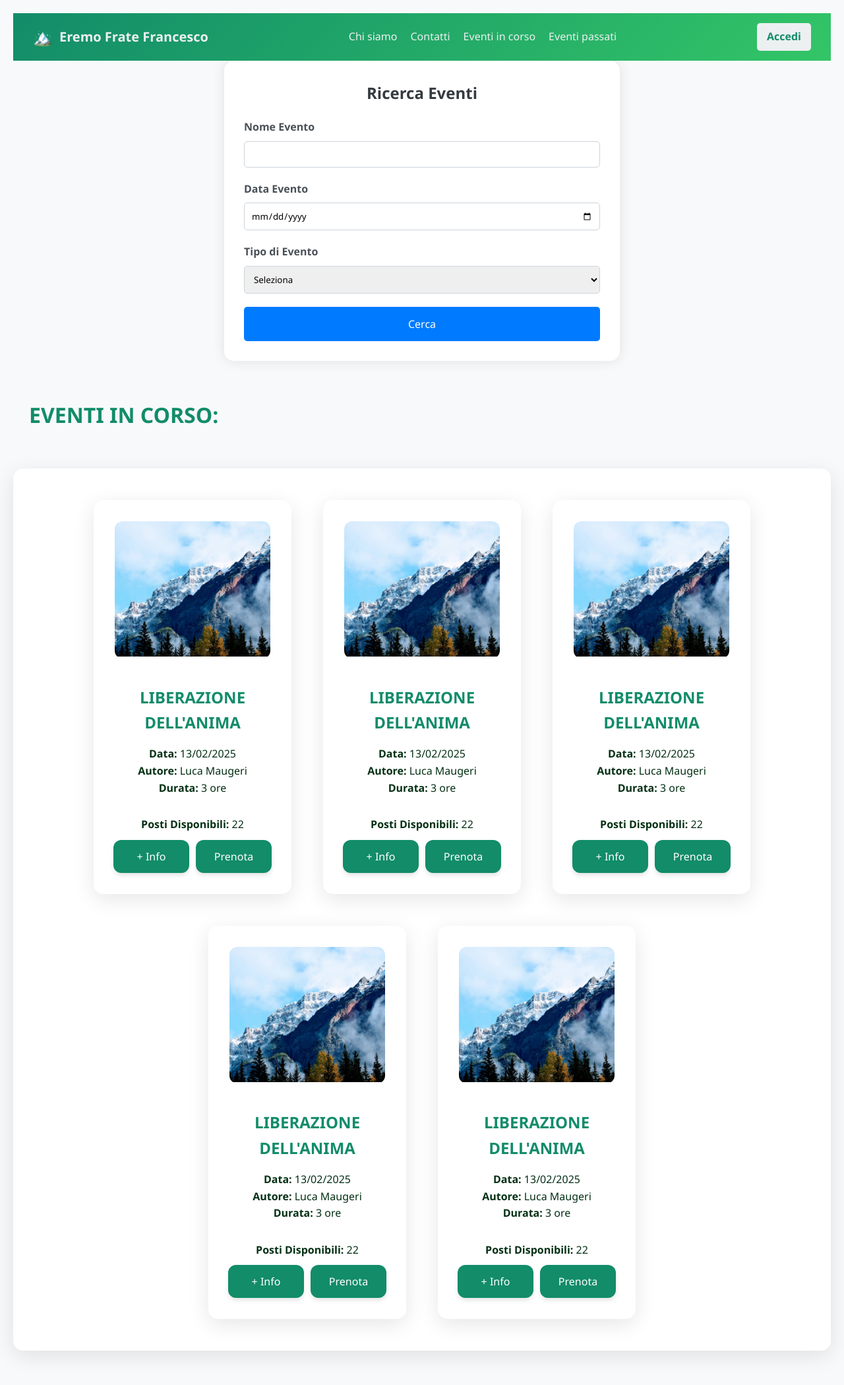
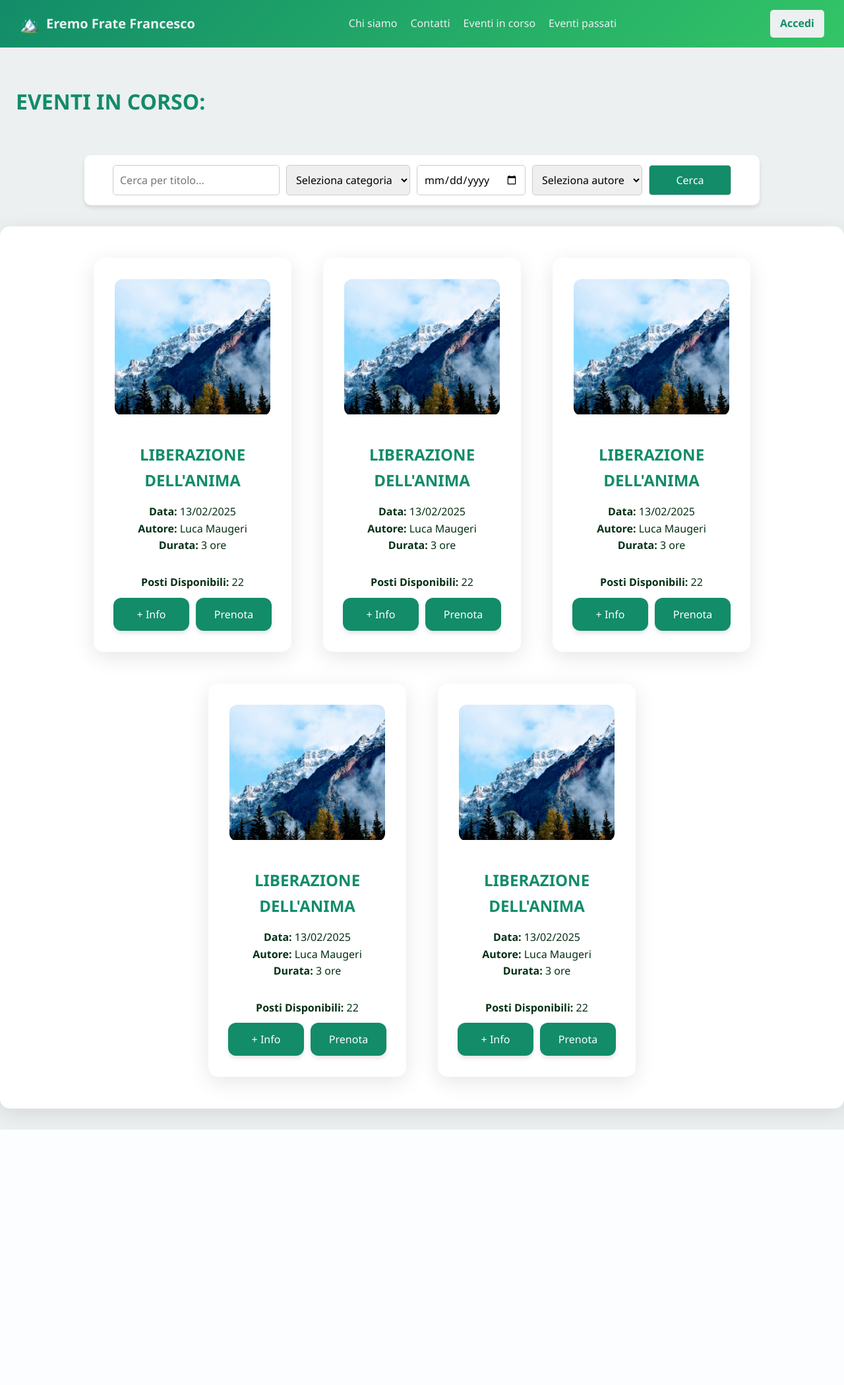
Before and after one commit to ProjetEremo/ProgettoEremo, a PHP site: page /eventiincorso.html in a window 1280 px wide. Shown: the whole page at 66% size. After the commit the page ends 1712 px from the top, so only its background shows below. Run offline with PHP 8.4, Linux system fonts and the light colour scheme.

Commit message:
Aggiunta Barra di Ricerca

```diff
--- a/eremo/src/eventiincorso.html
+++ b/eremo/src/eventiincorso.html
@@ -56,32 +56,23 @@
         }
     </script>
 
-    <div class="search-box">
-        <h2>Ricerca Eventi</h2>
-        <form>
-            <div class="form-group">
-                <label for="eventName">Nome Evento</label>
-                <input type="text" id="eventName" name="eventName">
-            </div>
-            <div class="form-group">
-                <label for="eventDate">Data Evento</label>
-                <input type="date" id="eventDate" name="eventDate">
-            </div>
-            <div class="form-group">
-                <label for="eventType">Tipo di Evento</label>
-                <select id="eventType" name="eventType">
-                    <option value="">Seleziona</option>
-                    <option value="concerto">Concerto</option>
-                    <option value="sport">Sport</option>
-                    <option value="teatro">Teatro</option>
-                    <option value="conferenza">Conferenza</option>
-                </select>
-            </div>
-            <button type="submit" class="search-button">Cerca</button>
-        </form>
-    </div>
+<h1 class="titoloeventiincorso">EVENTI IN CORSO:</h1>
+<div class="search-box">
+    <input type="text" id="searchTitle" placeholder="Cerca per titolo...">
+    <select id="searchCategory">
+        <option value="">Seleziona categoria</option>
+        <option value="Meditazione">Meditazione</option>
+        <option value="Spiritualità">Spiritualità</option>
+    </select>
+    <input type="date" id="searchDate">
+    <select id="searchAuthor">
+        <option value="">Seleziona autore</option>
+        <option value="Luca Maugeri">Luca Maugeri</option>
+        <option value="Francesco Rossi">Francesco Rossi</option>
+    </select>
+    <button onclick="filterEvents()">Cerca</button>
+</div>
 
-    <h1 class="titoloeventiincorso">EVENTI IN CORSO:</h1>
     <div class="event-card2">
         <div class="minievent-card">
             <div class="minievent-media">
--- a/eremo/src/style.css
+++ b/eremo/src/style.css
@@ -680,56 +680,30 @@ body {
 }
 
 
-body {
-  font-family: 'Helvetica Neue', sans-serif;
-  background-color: #f8f9fa;
-  padding: 20px;
+/*INIZIO BARRA DI RICERCA*/
+.search-box {
+  display: flex;
+  gap: 10px;
+  justify-content: center;
+  padding: 15px;
+  background: #ffffff;
+  border-radius: 10px;
+  margin: 20px auto;
+  width: 80%;
+  box-shadow: 0px 4px 6px rgba(0, 0, 0, 0.1);
 }
-.search-box {
-  max-width: 600px;
-  margin: 0 auto;
-  background: #ffffff;
-  padding: 30px;
-  border-radius: 15px;
-  box-shadow: 0 0 20px rgba(0,0,0,0.1);
-}
-.search-box h2 {
-  margin-bottom: 20px;
-  color: #343a40;
-  text-align: center;
-}
-.form-group {
-  margin-bottom: 20px;
-}
-.form-group label {
-  display: block;
-  margin-bottom: 8px;
-  font-weight: bold;
-  color: #495057;
-}
-.form-group input, .form-group select {
-  width: 100%;
+.search-box input, .search-box select, .search-box button {
   padding: 10px;
-  box-sizing: border-box;
-  border: 1px solid #ced4da;
-  border-radius: 5px;
-}
-.form-group input:focus, .form-group select:focus {
-  outline: none;
-  border-color: #007bff;
-}
-.search-button {
-  display: block;
-  width: 100%;
-  background: #007bff;
-  color: white;
-  border: none;
-  padding: 15px;
-  cursor: pointer;
+  border: 1px solid #ccc;
   border-radius: 5px;
   font-size: 16px;
-  transition: background 0.3s ease;
 }
-.search-button:hover {
-  background: #0056b3;
+.search-box button {
+  background: var(--secondary);
+  color: white;
+  cursor: pointer;
+  width: 125px;
 }
+.search-box button:hover {
+  background: #1a252f;
+}
```
